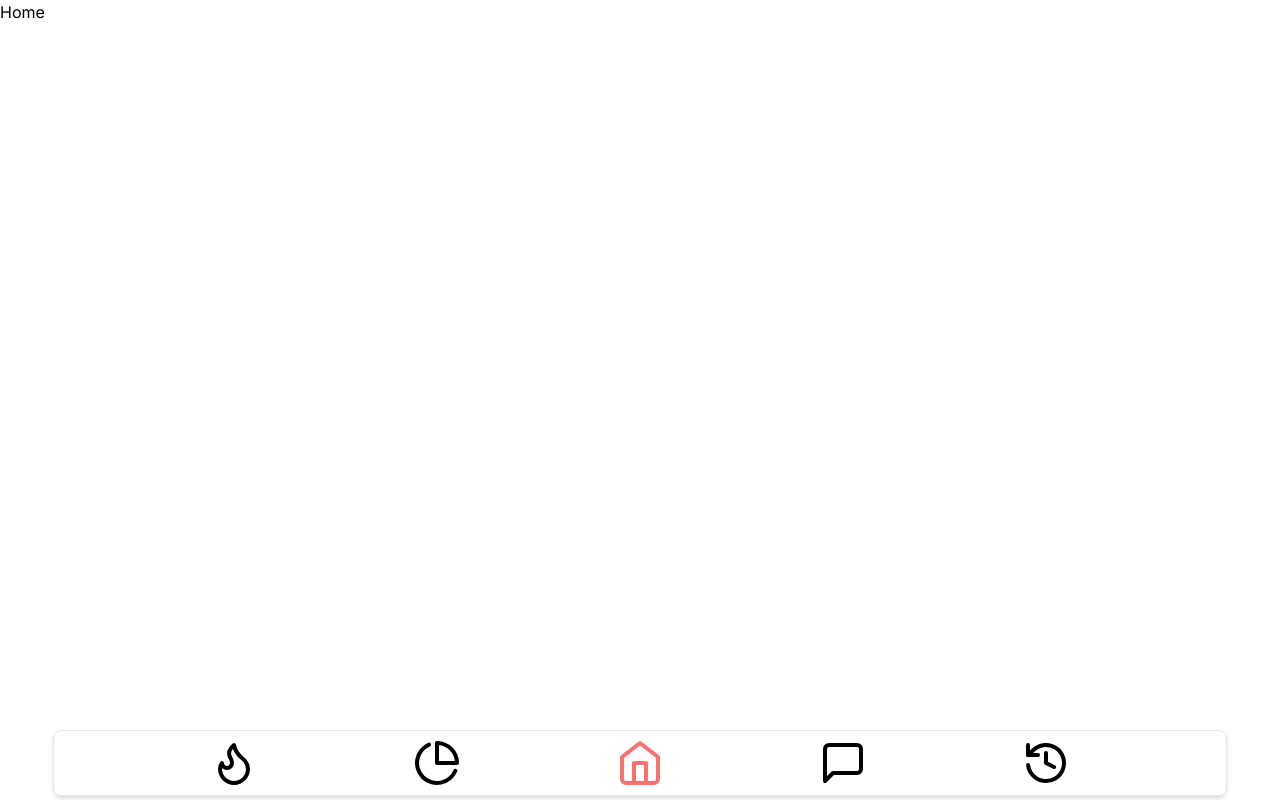
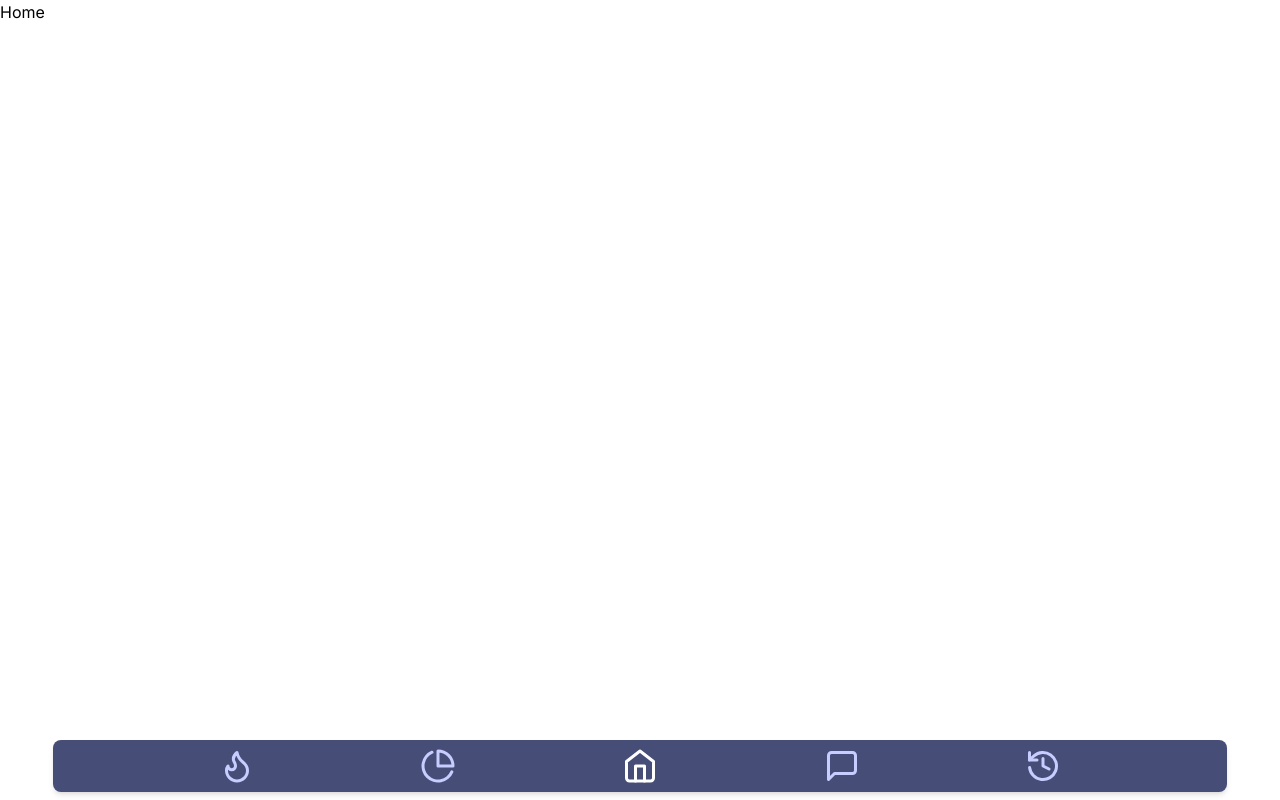
Before and after one commit to Truly-Depressed-Developers/stop-scrolling, a Next.js app: page / in a window 1280 px wide. Built offline with nearby package versions, Linux system fonts and the light colour scheme.

Commit message:
Feat: Color config

```diff
--- a/src/components/Nav.tsx
+++ b/src/components/Nav.tsx
@@ -7,22 +7,25 @@ import React from "react";
 const Nav = () => {
     const pathname = usePathname();
 
-    const color = "#F87171";
+    const selectedColor = "#fff";
+    const color = "#c8cdff";
 
     return (
         <div className="w-full">
-            <div className="mx-auto mb-1 flex w-11/12 justify-evenly rounded-lg border py-2 shadow-md">
+            <div className="bg-primary mx-auto mb-2 flex w-11/12 justify-evenly rounded-lg py-2 shadow-md">
                 <Link href={"/streak"}>
                     <svg
-                        width="48"
-                        height="48"
+                        width="36"
+                        height="36"
                         viewBox="0 0 24 24"
                         fill="none"
                         xmlns="http://www.w3.org/2000/svg"
                     >
                         <path
                             d="M8.5 14.5C9.16304 14.5 9.79893 14.2366 10.2678 13.7678C10.7366 13.2989 11 12.663 11 12C11 10.62 10.5 10 10 9C8.928 6.857 9.776 4.946 12 3C12.5 5.5 14 7.9 16 9.5C18 11.1 19 13 19 15C19 15.9193 18.8189 16.8295 18.4672 17.6788C18.1154 18.5281 17.5998 19.2997 16.9497 19.9497C16.2997 20.5998 15.5281 21.1154 14.6788 21.4672C13.8295 21.8189 12.9193 22 12 22C11.0807 22 10.1705 21.8189 9.32122 21.4672C8.47194 21.1154 7.70026 20.5998 7.05025 19.9497C6.40024 19.2997 5.88463 18.5281 5.53284 17.6788C5.18106 16.8295 5 15.9193 5 15C5 13.847 5.433 12.706 6 12C6 12.663 6.26339 13.2989 6.73223 13.7678C7.20107 14.2366 7.83696 14.5 8.5 14.5Z"
-                            stroke={pathname === "/streak" ? color : "#000"}
+                            stroke={
+                                pathname === "/streak" ? selectedColor : color
+                            }
                             stroke-width="2"
                             stroke-linecap="round"
                             stroke-linejoin="round"
@@ -31,22 +34,30 @@ const Nav = () => {
                 </Link>
                 <Link href={"/stats"}>
                     <svg
-                        width="48"
-                        height="48"
+                        width="36"
+                        height="36"
                         viewBox="0 0 24 24"
                         fill="none"
                         xmlns="http://www.w3.org/2000/svg"
                     >
                         <path
                             d="M21.2099 15.8901C20.5737 17.3946 19.5787 18.7203 18.3118 19.7514C17.0449 20.7825 15.5447 21.4875 13.9424 21.8049C12.34 22.1222 10.6843 22.0422 9.12006 21.5719C7.55578 21.1015 6.13054 20.2551 4.96893 19.1067C3.80733 17.9583 2.94473 16.5428 2.45655 14.984C1.96837 13.4252 1.86948 11.7706 2.16851 10.1647C2.46755 8.55886 3.15541 7.05071 4.17196 5.77211C5.18851 4.49351 6.5028 3.4834 7.99992 2.83008"
-                            stroke={pathname === "/stats" ? color : "#000"}
+                            stroke={
+                                pathname === "/stats"
+                                    ? selectedColor
+                                    : "#c8cdff"
+                            }
                             stroke-width="2"
                             stroke-linecap="round"
                             stroke-linejoin="round"
                         />
                         <path
                             d="M22 12C22 10.6868 21.7413 9.38642 21.2388 8.17317C20.7362 6.95991 19.9997 5.85752 19.0711 4.92893C18.1425 4.00035 17.0401 3.26375 15.8268 2.7612C14.6136 2.25866 13.3132 2 12 2V12H22Z"
-                            stroke={pathname === "/stats" ? color : "#000"}
+                            stroke={
+                                pathname === "/stats"
+                                    ? selectedColor
+                                    : "#c8cdff"
+                            }
                             stroke-width="2"
                             stroke-linecap="round"
                             stroke-linejoin="round"
@@ -55,22 +66,26 @@ const Nav = () => {
                 </Link>
                 <Link href={"/"} className="">
                     <svg
-                        width="48"
-                        height="48"
+                        width="36"
+                        height="36"
                         viewBox="0 0 24 24"
                         fill="none"
                         xmlns="http://www.w3.org/2000/svg"
                     >
                         <path
                             d="M3 9L12 2L21 9V20C21 20.5304 20.7893 21.0391 20.4142 21.4142C20.0391 21.7893 19.5304 22 19 22H5C4.46957 22 3.96086 21.7893 3.58579 21.4142C3.21071 21.0391 3 20.5304 3 20V9Z"
-                            stroke={pathname === "/" ? color : "#000"}
+                            stroke={
+                                pathname === "/" ? selectedColor : "#c8cdff"
+                            }
                             stroke-width="2"
                             stroke-linecap="round"
                             stroke-linejoin="round"
                         />
                         <path
                             d="M9 22V12H15V22"
-                            stroke={pathname === "/" ? color : "#000"}
+                            stroke={
+                                pathname === "/" ? selectedColor : "#c8cdff"
+                            }
                             stroke-width="2"
                             stroke-linecap="round"
                             stroke-linejoin="round"
@@ -79,15 +94,17 @@ const Nav = () => {
                 </Link>
                 <Link href={"/chat"}>
                     <svg
-                        width="48"
-                        height="48"
+                        width="36"
+                        height="36"
                         viewBox="0 0 24 24"
                         fill="none"
                         xmlns="http://www.w3.org/2000/svg"
                     >
                         <path
                             d="M21 15C21 15.5304 20.7893 16.0391 20.4142 16.4142C20.0391 16.7893 19.5304 17 19 17H7L3 21V5C3 4.46957 3.21071 3.96086 3.58579 3.58579C3.96086 3.21071 4.46957 3 5 3H19C19.5304 3 20.0391 3.21071 20.4142 3.58579C20.7893 3.96086 21 4.46957 21 5V15Z"
-                            stroke={pathname === "/chat" ? color : "#000"}
+                            stroke={
+                                pathname === "/chat" ? selectedColor : "#c8cdff"
+                            }
                             stroke-width="2"
                             stroke-linecap="round"
                             stroke-linejoin="round"
@@ -96,29 +113,41 @@ const Nav = () => {
                 </Link>
                 <Link href={"/history"}>
                     <svg
-                        width="48"
-                        height="48"
+                        width="36"
+                        height="36"
                         viewBox="0 0 24 24"
                         fill="none"
                         xmlns="http://www.w3.org/2000/svg"
                     >
                         <path
                             d="M3 3V8H8"
-                            stroke={pathname === "/history" ? color : "#000"}
+                            stroke={
+                                pathname === "/history"
+                                    ? selectedColor
+                                    : "#c8cdff"
+                            }
                             stroke-width="2"
                             stroke-linecap="round"
                             stroke-linejoin="round"
                         />
                         <path
                             d="M3.05 13.0001C3.27151 15.0059 4.1607 16.8791 5.57478 18.3188C6.98886 19.7585 8.84577 20.6812 10.8473 20.9387C12.8488 21.1961 14.8788 20.7735 16.6112 19.7386C18.3436 18.7036 19.678 17.1165 20.3999 15.2321C21.1219 13.3476 21.1896 11.2752 20.5921 9.34766C19.9947 7.42012 18.7668 5.7493 17.1056 4.60353C15.4444 3.45776 13.4463 2.90354 11.4322 3.02987C9.41817 3.15619 7.50501 3.95574 6 5.30009L3 8.00009"
-                            stroke={pathname === "/history" ? color : "#000"}
+                            stroke={
+                                pathname === "/history"
+                                    ? selectedColor
+                                    : "#c8cdff"
+                            }
                             stroke-width="2"
                             stroke-linecap="round"
                             stroke-linejoin="round"
                         />
                         <path
                             d="M12 7V12L16 14"
-                            stroke={pathname === "/history" ? color : "#000"}
+                            stroke={
+                                pathname === "/history"
+                                    ? selectedColor
+                                    : "#c8cdff"
+                            }
                             stroke-width="2"
                             stroke-linecap="round"
                             stroke-linejoin="round"
--- a/tailwind.config.ts
+++ b/tailwind.config.ts
@@ -32,6 +32,11 @@ const config = {
         "accordion-down": "accordion-down 0.2s ease-out",
         "accordion-up": "accordion-up 0.2s ease-out",
       },
+      colors: {
+        "primary": "#464d77",
+        "secondary": "#f2f2f2",
+        "accent": "#d0a616"
+      }
     },
   },
   plugins: [require("tailwindcss-animate")],
```
